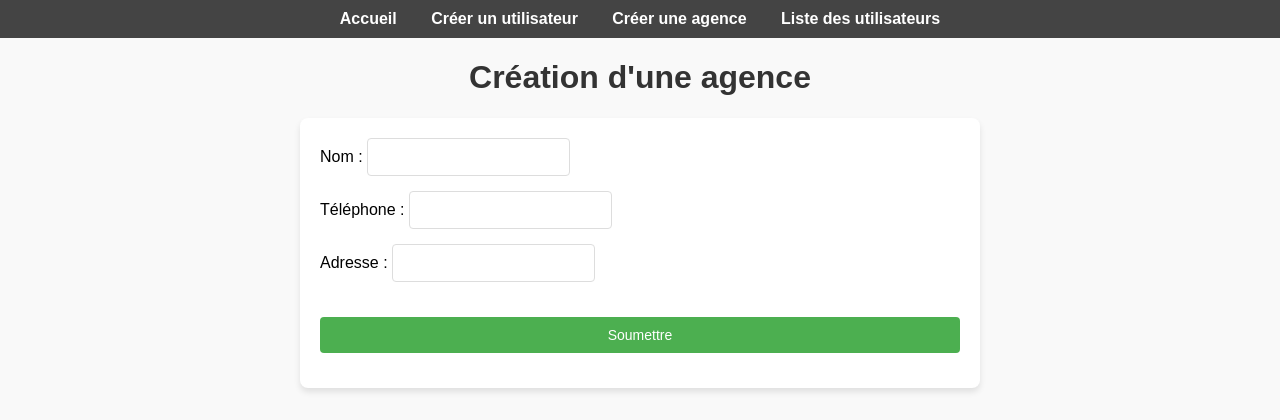
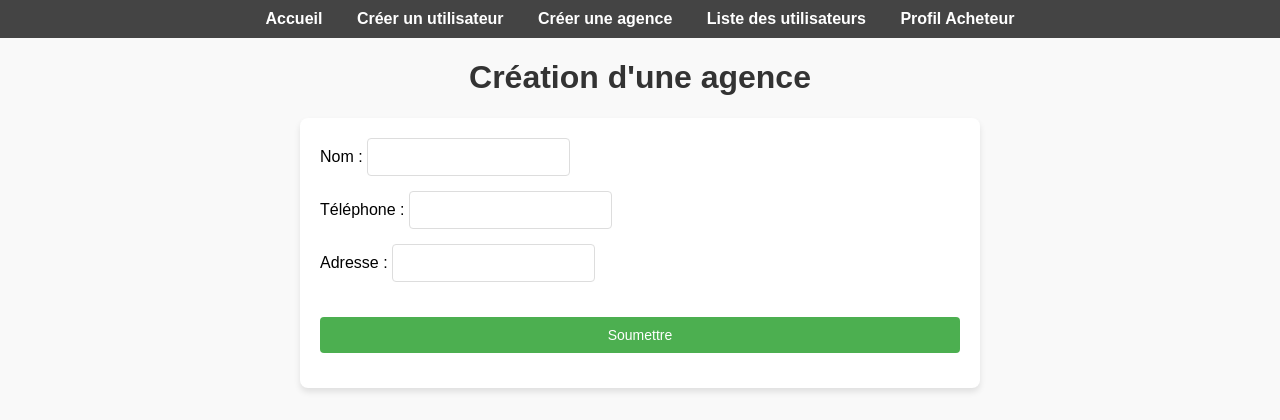
Before and after one commit to arnaud-ma/projetBDD2025, a Django app: page /agence/create_agence/ in a window 1280 px wide. Shown: the top 420 px of the page. Run offline with Django 5.2, Linux system fonts and the light colour scheme; tables that the repository leaves empty hold one stand-in row (values such as "Sample post").

Commit message:
ajoute profil acheteur

```diff
--- a/agence/models.py
+++ b/agence/models.py
@@ -208,6 +208,7 @@ class Utilisateur(models.Model):
     telephone = PhoneNumberField(null=True, blank=True, unique=True, default=None)
     email = models.EmailField(unique=True)
     type_utilisateur = models.CharField(max_length=50)
+
     def __str__(self):
         coords = (self.email, self.telephone)  # récupérer les coordonnées
         coords = filter(None, coords)  # filtrer les coordonnées vides
@@ -217,6 +218,17 @@ class Utilisateur(models.Model):
             coords_str = f" ({coords_str})"
 
         return f"{self.prenom} {self.nom} {coords_str}"
+
+    # cc arnaud , ici j'ai ajouté une fonction qui gère les roles multiples d'un utilisateur
+    def get_roles(self):
+        roles = []
+        if hasattr(self, "acheteur"):
+            roles.append("acheteur")
+        if hasattr(self, "vendeur"):
+            roles.append("vendeur")
+        if hasattr(self, "agent"):
+            roles.append("agent")
+        return roles
 
 
 class ProxyUtilisateur:
@@ -237,12 +249,8 @@ class Vendeur(ProxyUtilisateur, models.Model):
     utilisateur = models.OneToOneField(Utilisateur, models.CASCADE, primary_key=True)
 
 
-    pass
-
-
 class Acheteur(ProxyUtilisateur, models.Model):
     utilisateur = models.OneToOneField(Utilisateur, models.CASCADE, primary_key=True)
-
 
     critere_recherche = models.ForeignKey(InfosBien, models.CASCADE, null=True)
 
--- a/agence/static/style.css
+++ b/agence/static/style.css
@@ -1,12 +1,6 @@
 /* -------------------------------------------------------------------------- */
 /*                                    Base                                    */
 /* -------------------------------------------------------------------------- */
-
-.wrapper {
-    flex: 1 0 auto;
-    padding-bottom: 60px;
-    /* espace réservé pour ne pas que le contenu passe sous le footer */
-}
 
 footer {
     flex-shrink: 0;
--- a/agence/templates/agence/base.html
+++ b/agence/templates/agence/base.html
@@ -21,6 +21,7 @@
         <a href="/agence/create_user">Créer un utilisateur</a>
         <a href="/agence/create_agence">Créer une agence</a>
         <a href="/agence/list_users">Liste des utilisateurs</a>
+        <a href="/agence/acheteur">Profil Acheteur</a>
       </nav>
 
       {% block content %}
--- a/agence/urls.py
+++ b/agence/urls.py
@@ -4,10 +4,15 @@ from . import views
 
 urlpatterns = [
     path("", views.index, name="index"),
+    # -------------------------------- Utilisateur ------------------------------- #
     path("create_user/", views.create_user_accueil, name="create_user_accueil"),
     path("create_user/<str:type_utilisateur>/", views.create_user, name="create_user"),
+    path("list_users/", views.list_users, name="list_users"),
+    # ---------------------------------- Agence ---------------------------------- #
     path("create_agence/", views.create_agence, name="create_agence"),
-    path("list_users/", views.list_users, name="list_users"),
+    # ---------------------------------- Profils --------------------------------- #
+    path("acheteur/<int:utilisateur_id>/", views.profil_acheteur, name="profil_acheteur"),
+    # ----------------------------------- Utils ---------------------------------- #
     path(
         "adresse-autocomplete/",
         views.AdresseAutocomplete.as_view(),
--- a/agence/views.py
+++ b/agence/views.py
@@ -6,11 +6,28 @@ from django.contrib import messages
 from django.core.exceptions import BadRequest
 from django.core.paginator import Paginator
 from django.db import connection, transaction
+from django.forms import ValidationError
 from django.shortcuts import render
 
 from agence.forms import UTILISATEURS_FORMS, AgenceForm, UtilisateurForm
 
-from .models import Adresse, Agence, Utilisateur
+from .models import Acheteur, FaitAchat, Utilisateur
+
+# ---------------------------------------------------------------------------- #
+#                                     Utils                                    #
+# ---------------------------------------------------------------------------- #
+
+
+def get_or_none(classmodel, **kwargs):
+    try:
+        return classmodel.objects.get(**kwargs)
+    except classmodel.DoesNotExist:
+        return None
+
+
+# ---------------------------------------------------------------------------- #
+#                                     Index                                    #
+# ---------------------------------------------------------------------------- #
 
 
 def index(request):
@@ -99,35 +116,56 @@ def create_user(request, type_utilisateur: str = "utilisateur"):
         return BadRequest("Type d'utilisateur invalide.")
 
     if request.method == "POST":
-        form1 = user_form1_obj(request.POST)
+        # je cherche d'abord un utilisateur existant avec cet email
+        utilisateur = Utilisateur.objects.filter(email=request.POST.get("email")).first()
+
+        # je crée le formulaire utilisateur en passant l'instance si existante
+        form1 = user_form1_obj(request.POST, instance=utilisateur)
         form2 = user_form2_obj(request.POST)
 
         if form1.is_valid() and form2.is_valid():
             try:
                 with transaction.atomic():
-                    # Recherche si l'utilisateur existe déjà
-                    utilisateur = Utilisateur.objects.filter(email=form1.cleaned_data['email']).first()
-                    if utilisateur is None:
-                        utilisateur = form1.save(commit=False)  # Créer un nouvel utilisateur si inexistant
+                    utilisateur = form1.save(commit=False)
+
+                    # Si nouvel utilisateur, je fixe le type_utilisateur
+                    if utilisateur.pk is None:
+                        utilisateur.type_utilisateur = type_utilisateur
+                        utilisateur.save()
                     else:
-                        # Si l'utilisateur existe déjà, on met à jour le formulaire avec l'utilisateur existant
-                        form1 = UtilisateurForm(instance=utilisateur)
+                        # L'utilisateur existe déjà, vérifier s'il a déjà ce rôle
+                        role_exists = False
+                        if type_utilisateur == "acheteur" and hasattr(utilisateur, "acheteur"):
+                            role_exists = True
+                        elif type_utilisateur == "vendeur" and hasattr(utilisateur, "vendeur"):
+                            role_exists = True
+                        elif type_utilisateur == "agent" and hasattr(utilisateur, "agent"):
+                            role_exists = True
 
-                    # S'assurer que le type_utilisateur est bien attribué
-                    utilisateur.type_utilisateur = type_utilisateur
-                    utilisateur.save()
+                        if role_exists:
+                            msg = f"Cet utilisateur est déjà {type_utilisateur}."
+                            raise ValidationError(msg)
 
-                    # Créer l'instance spécifique (par exemple, Acheteur, Vendeur) et l'associer à l'utilisateur
+                        # Sinon, je peut mettre à jour type_utilisateur si besoin
+                        utilisateur.type_utilisateur = type_utilisateur
+                        utilisateur.save()
+
+                    #  je Crée l'instance liée au rôle spécifique (acheteur, vendeur, agent)
                     instance = form2.save(commit=False)
                     instance.utilisateur = utilisateur
                     instance.save()
 
                 messages.success(request, "✅ Utilisateur créé avec succès !")
                 return render(request, "agence/create_user.html", {"form_utilisateur": UtilisateurForm()})
+
+            except ValidationError as ve:
+                messages.error(request, f"⚠️ {ve.message}")
             except Exception as e:
+                messages.error(request, f"⚠️ Une erreur est survenue : {e!s}")
                 messages.error(request, f"⚠️ Une erreur est survenue : {e!s}")
         else:
             messages.error(request, "⚠️ Veuillez corriger les erreurs ci-dessous.")
+
     else:
         form1 = user_form1_obj()
         form2 = user_form2_obj()
@@ -174,6 +212,7 @@ def create_agence(request):
 #                                   Adresses                                   #
 # ---------------------------------------------------------------------------- #
 
+
 class AdresseAutocomplete(autocomplete.Select2ListView):
     """Classe pour l'autocomplétion des adresses."""
 
@@ -206,5 +245,35 @@ class AdresseAutocomplete(autocomplete.Select2ListView):
     # On doit absolument surcharger cette méthode pour ne rien faire
     # puisque par défaut, Select2ListView filtre les résultats qui ne contiennent
     # pas self.q. On ne veut pas ça ici.
+
     def autocomplete_results(self, results):  # noqa: PLR6301
         return results
+
+
+# ---------------------------------------------------------------------------- #
+#                                Profil Acheteur                               #
+# ---------------------------------------------------------------------------- #
+
+
+def profil_acheteur(request, utilisateur_id):
+    context: dict = {"acheteur": None, "utilisateur": None}
+    utilisateur = get_or_none(Utilisateur, id=utilisateur_id)
+    if utilisateur is None:
+        messages.error(request, "⚠️ Utilisateur non trouvé.")
+        return render(request, "agence/profil_acheteur.html", context)
+    context["utilisateur"] = utilisateur
+
+    acheteur = get_or_none(Acheteur, utilisateur=utilisateur)
+    if acheteur is None:
+        messages.error(request, "⚠️ Acheteur non trouvé pour cet utilisateur.")
+        return render(
+            request, "agence/profil_acheteur.html", {"acheteur": None, "utilisateur": utilisateur}
+        )
+    context["acheteur"] = acheteur
+    context["faits_achat"] = FaitAchat.objects.filter(acheteur=acheteur)
+    messages.success(request, "✅ Profil acheteur chargé avec succès.")
+    return render(
+        request,
+        "agence/profil_acheteur.html",
+        context,
+    )
```
Also changed, not shown: agence/templates/agence/profil_acheteur.html (added, +21 -0 lines), README.md.
